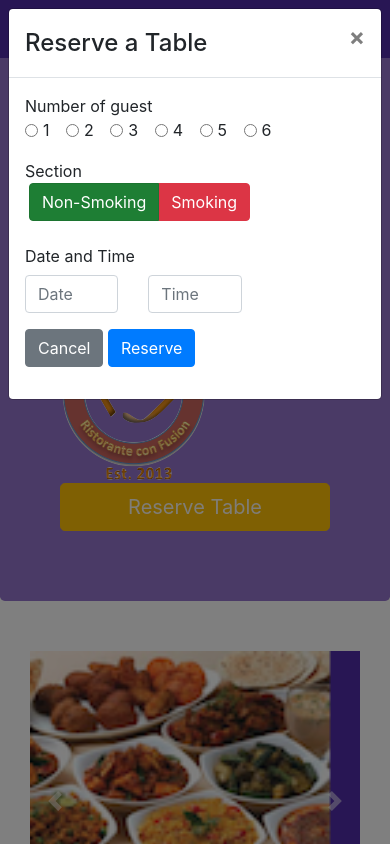
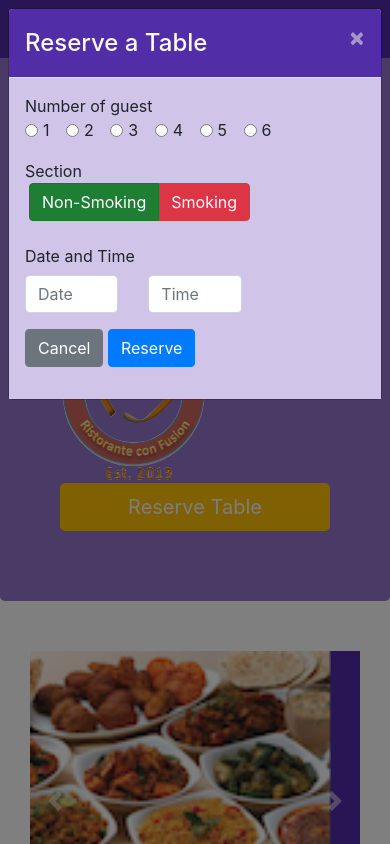
Before and after one commit to hhimanshu1/Bootstrap, a website: page index.html in a window 390 px wide. Both pictures are taken after a click on the link "Reserve Table". Shown: the top 844 px of the page. Drawn offline with nearby package versions, Linux system fonts and the light colour scheme.

Commit message:
Assignment 4

```diff
--- a/css/styles.scss
+++ b/css/styles.scss
@@ -72,3 +72,15 @@ body{
     bottom: 0px;
     z-index: 1;
 }
+.modal-header{
+    background-color:$background-dark ;
+}
+.modal-body{
+    background-color:$background-pale ;
+}
+.modal-title{
+    color:floralwhite ;
+}
+.close{
+    color: floralwhite;
+}
--- a/index.html
+++ b/index.html
@@ -32,7 +32,7 @@
             <li class="nav-item"><a class="nav-link" href="./contactus.html"><span class="fa fa-address-card fa-lg"></span>Contact</a></li>
         </ul>
         <span class="navbar-text">
-            <a data-toggle="modal" data-target="#loginModal">
+            <a id="login">
             <span class="fa fa-sign-in"></span> Login</a>
         </span>
         </div>
@@ -81,7 +81,8 @@
 
 
 
-    <div id="reserve" class="modal fade" role="dialog">
+
+    <div id ="reserveModal" class="modal fade" role="dialog">
         <div class="modal-dialog modal-lg" role="content">
             <!-- Modal content-->
             <div class="modal-content">
@@ -170,6 +171,7 @@
 
 
 
+
     <header class="jumbotron">
         <div class="container">
             <div class="row row-header">
@@ -183,7 +185,11 @@
                 <div class="col-12 col-sm align-self-center">
 
 
-                    <a data-target="#reserve" data-toggle="modal"type="button" class="btn btn-warning btn-lg btn-block" >Reserve Table</a>
+                    <a id="reserve" type="button" class="btn btn-warning btn-lg btn-block" >Reserve Table</a>
+
+
+
+
                 </div>
             </div>
         </div>
@@ -358,7 +364,23 @@
                     $("#carouselButton").children("span").addClass('fa-pause');
                 }
                 });
+                $('#reserve').click(function(){
+                $('#reserveModal').modal('show');
+
+
             });
+
+          $('#login').click(function(){
+                $('#loginModal').modal('show');
+
+            });
+         });
+
+
+
+
+
+
       </script>
 
 
```
Also changed, not shown: css/styles.css.
